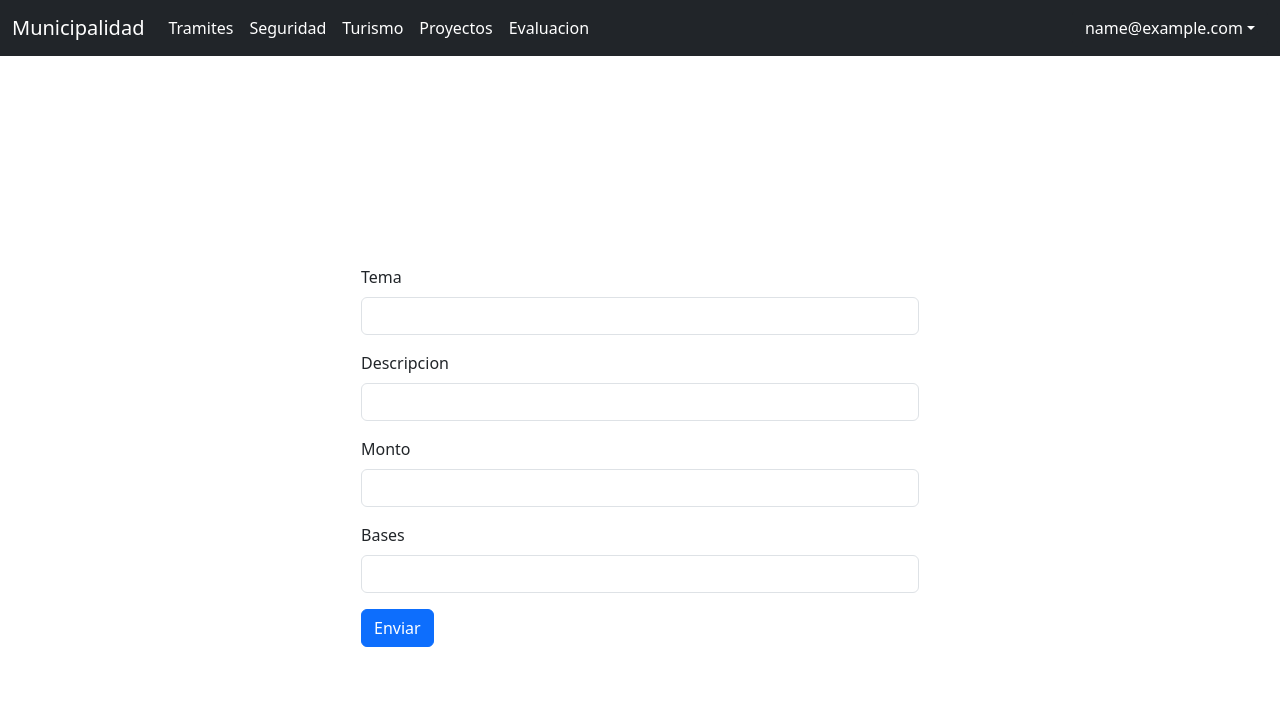
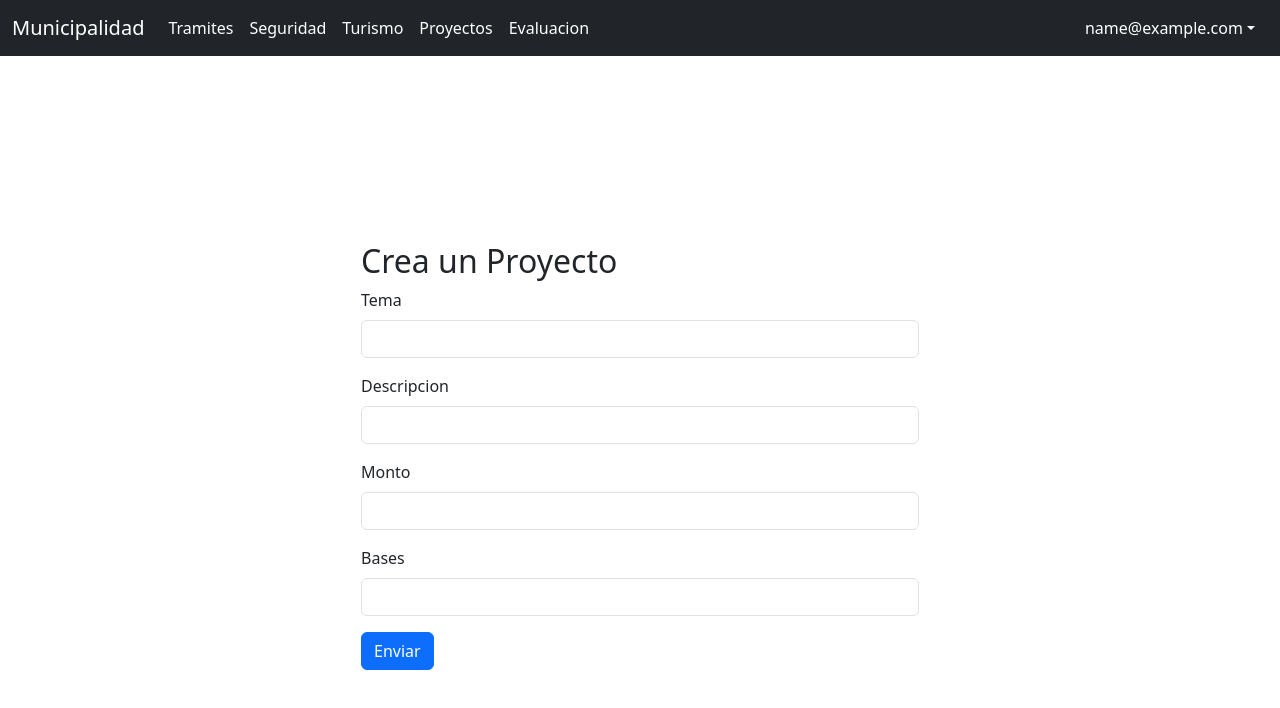
Before and after one commit to fschonffeldt/Proyecto-IS, a React (Vite) app in the folder frontend/: page /proyectos in a window 1280 px wide. Shown: the top 708 px of the page. Built offline with nearby package versions, Linux system fonts and the light colour scheme; sample sign-in values are in the browser's storage.

Commit message:
Edit - CrearProyecto

```diff
--- a/frontend/src/components/CrearProyec.jsx
+++ b/frontend/src/components/CrearProyec.jsx
@@ -24,6 +24,7 @@ const ProyectoForm = () => {
   return (
     <div className='container d-flex justify-content-center align-items-center vh-100'>
       <div className='col-lg-6 my-form-container'>
+      <h2>Crea un Proyecto</h2>
         <form onSubmit={handleSubmit(onSubmit)}>
 
           <div className="mb-3">
```
